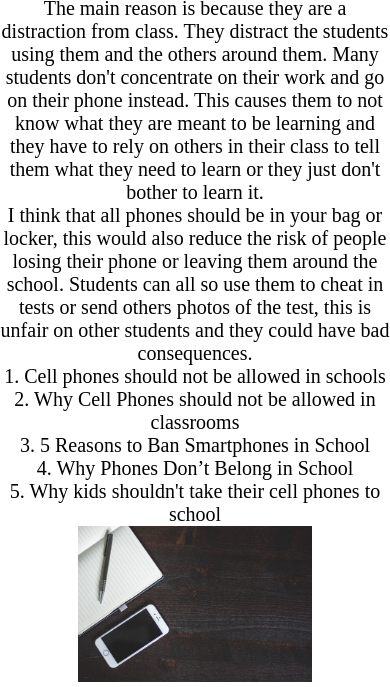
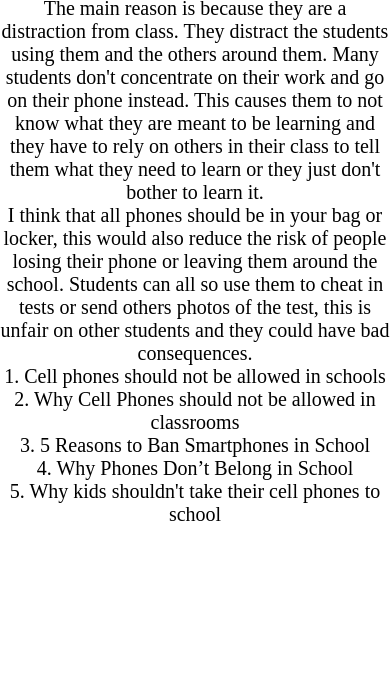
Before and after one commit to Rose123qwertyuiop/testingyear10-, a plain HTML site: page phonedebate.html in a window 390 px wide. Shown: the part 192-879 px from the top of the page. After the commit the page ends 844 px from the top, so only its background shows below. Drawn offline with Linux system fonts and the light colour scheme; a web font is replaced by a local one.

Commit message:
Update phonedebate.html

```diff
--- a/phonedebate.html
+++ b/phonedebate.html
@@ -35,7 +35,7 @@
     <a href=" https://www.care2.com/causes/5-reasons-to-ban-smartphones-in-school.html"> 3. 5 Reasons to Ban Smartphones in School </a>
     <a href="https://www.huffingtonpost.com/richard-freed/why-phones-dont-belong-in-school_b_9666730.html"> 4. Why Phones Don’t Belong in School </a>
     <a href=" https://www.treehugger.com/family/why-kids-shouldnt-take-their-cell-phones-school.html"> 5. Why kids shouldn't take their cell phones to school </a>
-<img src="images/tinyimages/phone=.jpg" alt="Klemathis" width="60%" />
+
 
 
 
```
